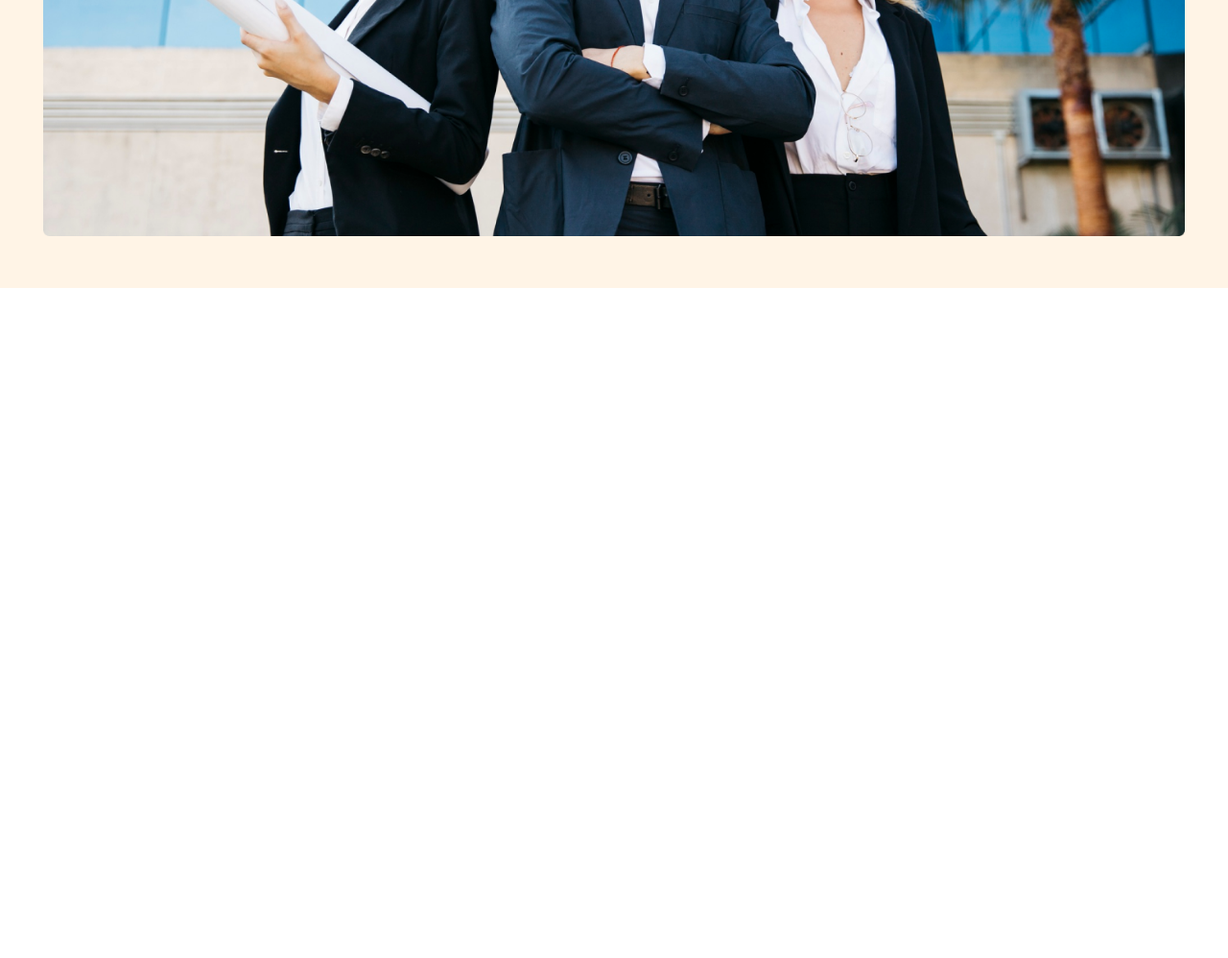
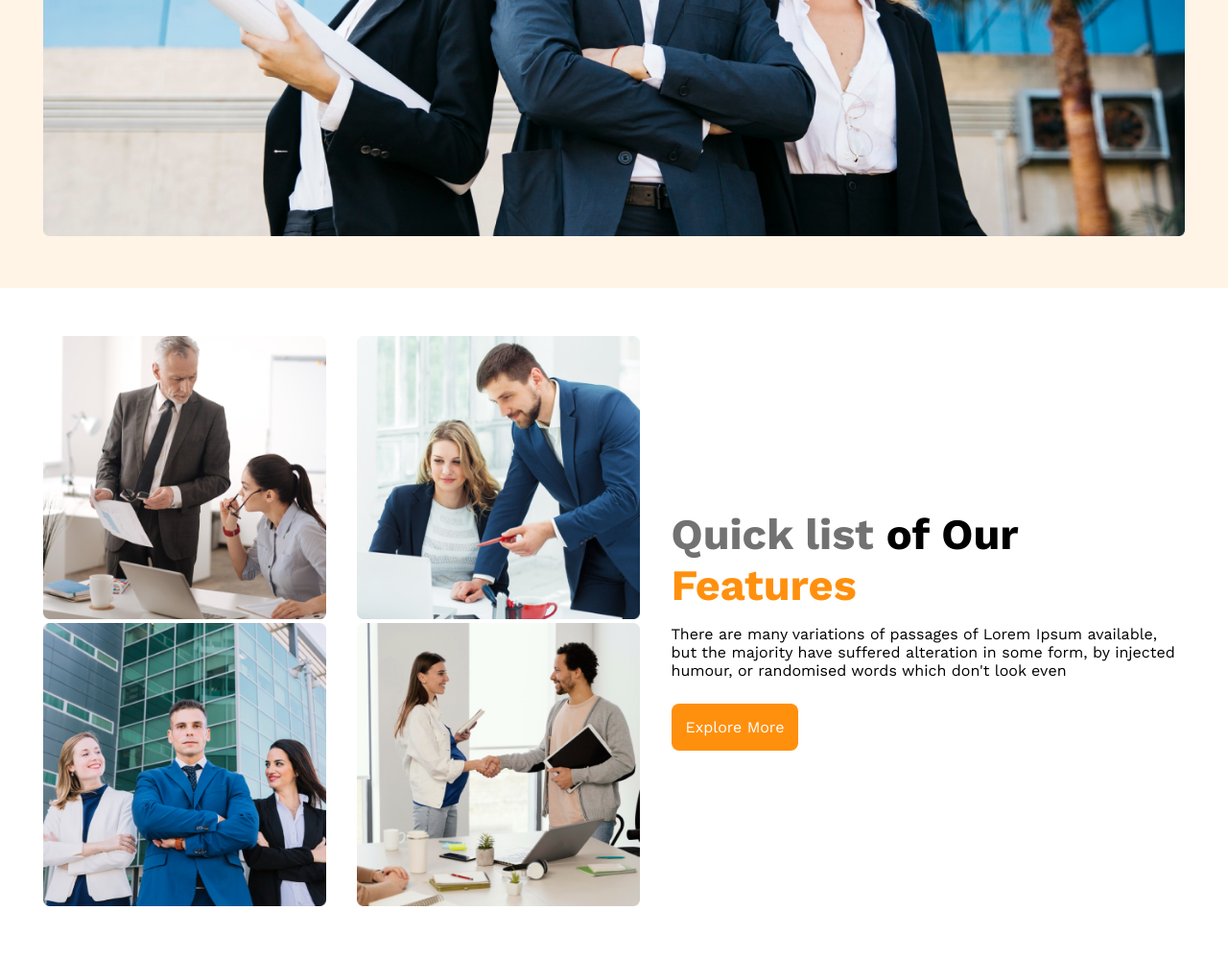
Before and after one commit to mefahim/reset_6_assignment_2, a plain HTML site: page index.html in a window 1280 px wide. Shown: the part 798-1796 px from the top of the page at 96% size. Before the commit the page ends 1098 px from the top, so only its background shows below. Drawn offline with nearby package versions, Linux system fonts and the light colour scheme.

Commit message:
features section done

```diff
--- a/css/style.css
+++ b/css/style.css
@@ -9,6 +9,10 @@ body{
     max-width: 1190px;
     margin: auto;
 }
+section{
+    padding: 50px 0px;
+}
+
 .flex{
     display: flex;
 }
@@ -62,3 +66,26 @@ nav{
 .hero-img img{
     width: 100%;
 }
+/* features section */
+.features-left{
+    width: 55%;
+}
+.features-left img{
+    width: 90%;
+}
+.features-right{
+    width: 45%;
+}
+.features .container{
+    align-items: center;
+}
+.features-title{
+    width: 70%;
+}
+.features-title h2{
+    font-size: 45px;
+    padding-bottom: 15px;
+}
+.features-button{
+    padding-top: 40px;
+}
--- a/index.html
+++ b/index.html
@@ -43,6 +43,35 @@
             </div>
         </div>
     </header>
+    <!-- Features section start -->
+    <section class="features">
+        <div class="container flex">
+            <div class="features-left flex">
+                <div class="features-left-img-top">
+                    <img style="padding-right: 20px;" src="images/team1.png" alt="">
+                    <img src="images/team2.png" alt="">
+                </div>
+                <div class="features-left-img-botom">
+                    <img style="padding-right: 20px;" src="images/team3.png" alt="">
+                    <img src="images/team4.png" alt="">
+                </div>
+            </div>
+            <div class="features-right">
+                <div class="features-title">
+                    <h2><span style="color: #727272;">Quick list</span> of Our<span style="color: #FF900E;"> Features</span></h2>
+                </div>
+                <div class="features-discreption">
+                    <p>There are many variations of passages of Lorem Ipsum available, but the majority have suffered alteration in some form, by injected humour, or randomised words which don't look even</p>
+                </div>
+                <div class="features-button">
+                    <div class="default-btn">
+                        <a href="#">Explore More</a>
+                    </div>
+                </div>
+            </div>
+        </div>
+    </section>
+    <!-- Features section end -->
 </body>
 
 </html>
```
